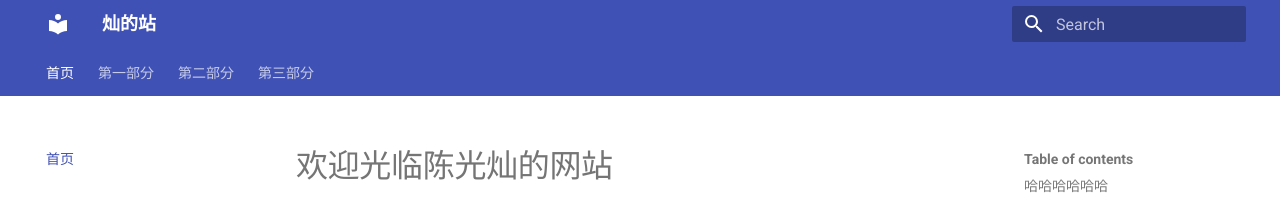
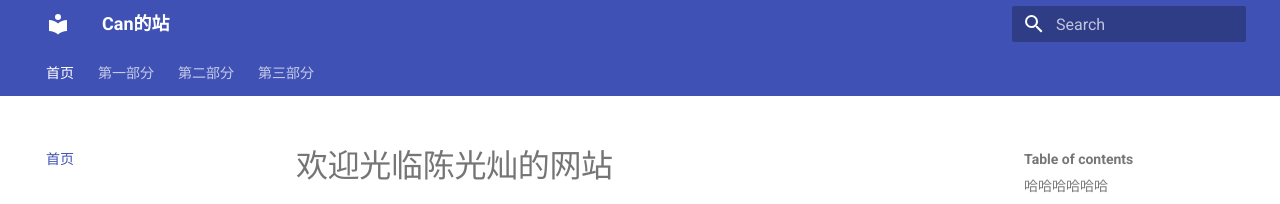
Before and after one commit to Colick-cgc/skills-github-pages, an MkDocs documentation site: the page built from docs/index.md, in a window 1280 px wide. Shown: the top 204 px of the page. Built offline with MkDocs 1.6.1 and Material for MkDocs 9.7.7, drawn with Linux system fonts in a browser that asks for light colours.

Commit message:
Update mkdocs.yml

```diff
--- a/mkdocs.yml
+++ b/mkdocs.yml
@@ -1,4 +1,4 @@
-site_name: 灿的站
+site_name: Can的站
 site_url: https://colick-cgc.github.io/skills-github-pages/
 nav:
   - 首页: index.md
```
